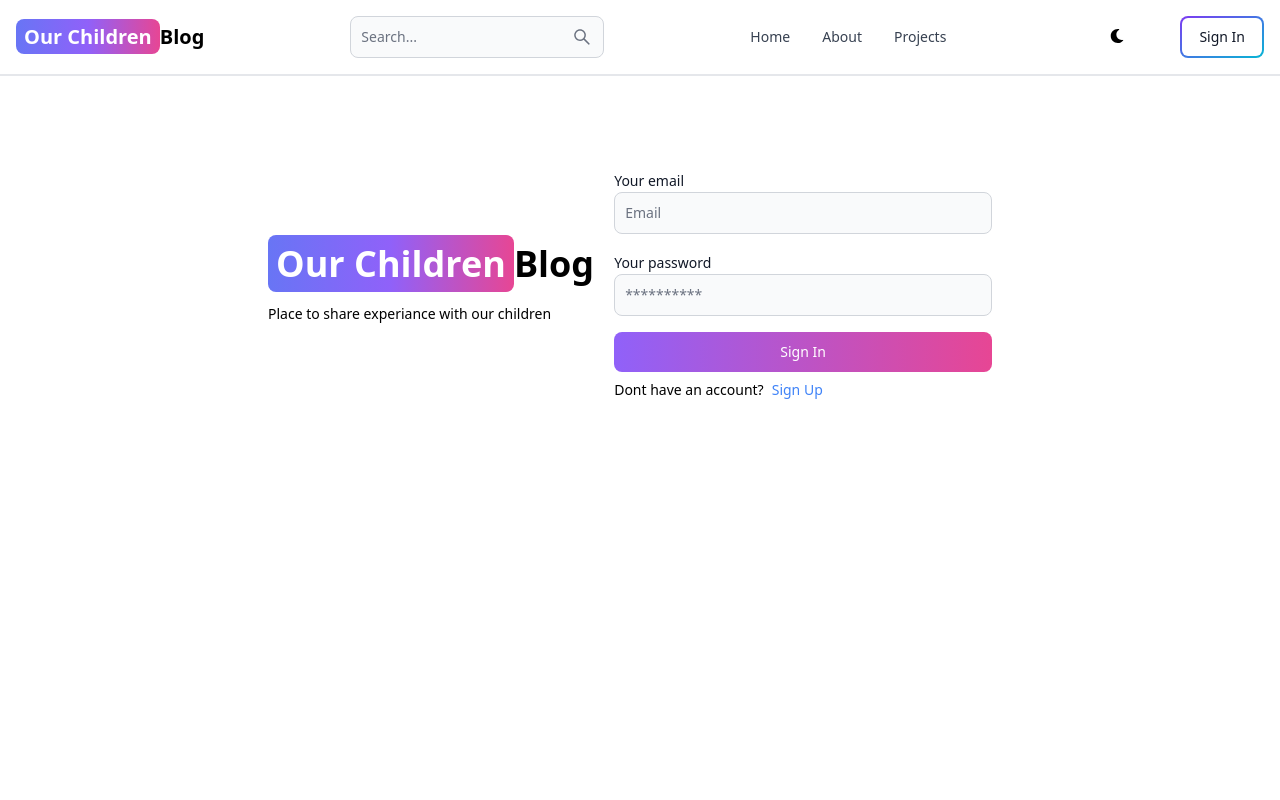
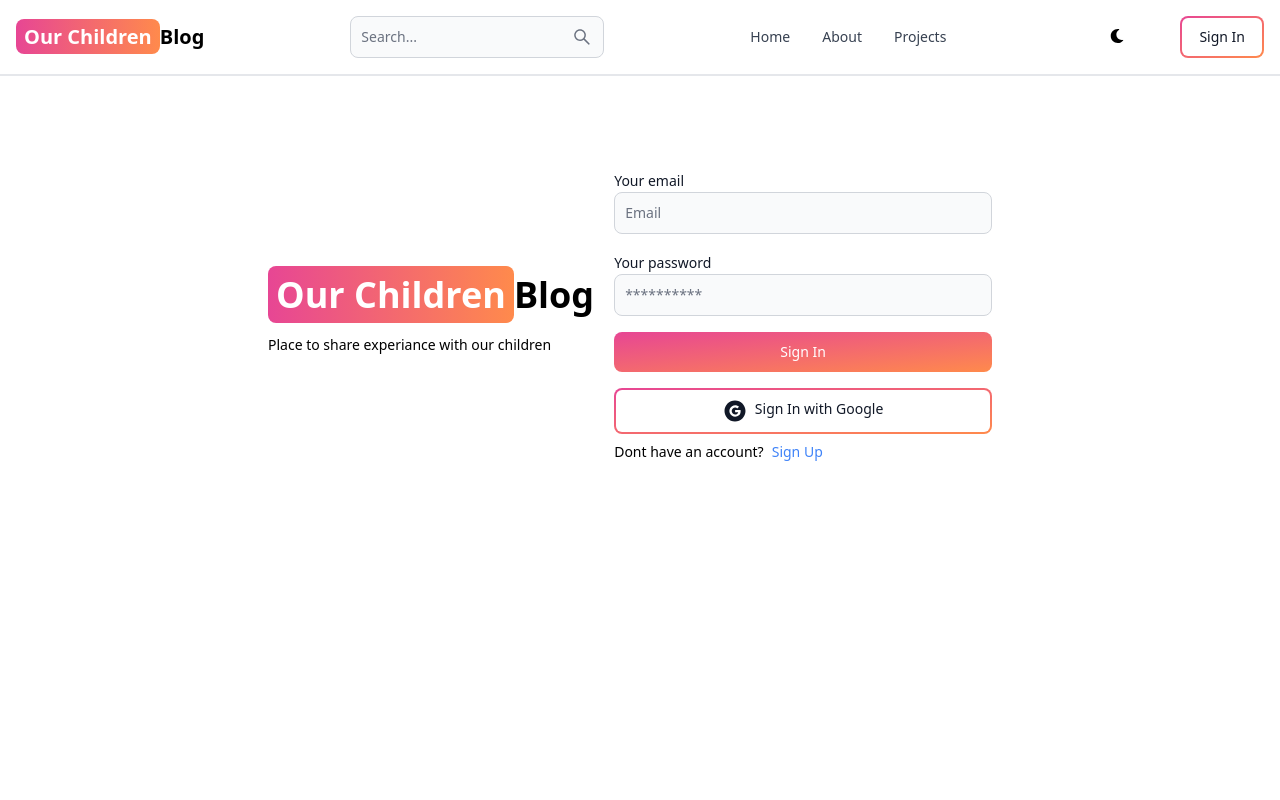
Before and after one commit to NikiKostadinova/Our-Children-React-Project, a React (Vite) app in the folder client/: page /sign-in in a window 1280 px wide. Shown: the top 800 px of the page. Built offline with nearby package versions, Linux system fonts and the light colour scheme.

Commit message:
Header updated

```diff
--- a/client/src/components/Footer.jsx
+++ b/client/src/components/Footer.jsx
@@ -10,7 +10,7 @@ export default function FooterComponent() {
                 <div className="grid w-full justify-between sm:flex md:grid-cols-1">
                     <div className="mt-5">
                         <Link to="/" className='self-center whitespace-nowrap text-lg sm:text-xl font-semibold dark:text-white'>
-                            <span className='px-2 py-1 bg-gradient-to-r from-indigo-500 via-purple-500 to-pink-500 rounded-lg text-white'>Our Children</span>
+                            <span className='px-2 py-1 bg-gradient-to-r from-pink-500  to-orange-400 rounded-lg text-white'>Our Children</span>
                             Blog
                         </Link>
                     </div>
--- /dev/null
+++ b/client/src/components/GoogleAuth.jsx
@@ -0,0 +1,15 @@
+import { Button } from "flowbite-react";
+import { AiFillGoogleCircle } from "react-icons/ai";
+
+export default function GoogleAuth() {
+
+  const handleGoogleSignIn = async () => {
+
+  }
+  return (
+    <Button type="button" gradientDuoTone="pinkToOrange" outline onClick={handleGoogleSignIn}>
+      <AiFillGoogleCircle className="w-6 h-6 mr-2"/>
+      Sign In with Google
+    </Button>
+  )
+}
--- a/client/src/components/Header.jsx
+++ b/client/src/components/Header.jsx
@@ -1,16 +1,18 @@
-import { Button, Navbar, TextInput } from 'flowbite-react';
+import { Avatar, Button, Dropdown, Navbar, TextInput } from 'flowbite-react';
 import { Link, useLocation } from 'react-router-dom';
 import { AiOutlineSearch } from 'react-icons/ai';
 import { FaMoon } from 'react-icons/fa';
+import { useSelector } from 'react-redux';
 
 
 
 export default function Header() {
   const path = useLocation().pathname;
+  const { currentUser } = useSelector(state => state.user);
   return (
     <Navbar className='border-b-2 p-4 flex justify-between items-center'>
       <Link to="/" className='self-center whitespace-nowrap text-sm sm:text-xl font-semibold dark:text-white'>
-        <span className='px-2 py-1 bg-gradient-to-r from-indigo-500 via-purple-500 to-pink-500 rounded-lg text-white'>Our Children</span>
+        <span className='px-2 py-1 bg-gradient-to-r  from-pink-500  to-orange-400 rounded-lg text-white'>Our Children</span>
         Blog
       </Link>
       <form >
@@ -28,11 +30,32 @@ export default function Header() {
         <Button className='w-20 h-10 hidden sm:inline' color='grey' pill>
           <FaMoon />
         </Button>
+        {currentUser ? (
+          <Dropdown
+          arrowIcon={false}
+          inline
+          label={
+            <Avatar alt='user' img={currentUser.profilePicture} rounded/>
+          }>
+           <Dropdown.Header>
+            <span className='block text-sm'>{currentUser.username}</span>
+           </Dropdown.Header>
+           <Link to={'/dashboard?tab=profile'}>
+           <Dropdown.Item>Profile</Dropdown.Item>
+           </Link>
+           <Dropdown.Divider />
+           <Dropdown.Item>Sign Out</Dropdown.Item>
+          </Dropdown>
+        ) :
+          (
             <Link to='/sign-in'>
-          <Button gradientDuoTone='purpleToBlue' outline>Sign In</Button>
+              <Button gradientDuoTone='pinkToOrange' outline>Sign In</Button>
             </Link>
+          )
+        }
+
         <Navbar.Toggle />
-      </div>
+      </div >
       <Navbar.Collapse>
         <Navbar.Link active={path === '/'} as={'div'}>
           <Link to='/' className="nav-link">Home</Link>
@@ -44,6 +67,6 @@ export default function Header() {
           <Link to='/projects' className="nav-link">Projects</Link>
         </Navbar.Link>
       </Navbar.Collapse>
-    </Navbar>
+    </Navbar >
   )
 }
--- a/client/src/pages/SignIn.jsx
+++ b/client/src/pages/SignIn.jsx
@@ -4,6 +4,7 @@ import { useState } from "react";
 import { Link, useNavigate } from "react-router-dom";
 import { useDispatch, useSelector } from "react-redux";
 import { signInStart, signInSuccess, signInFailure } from "../redux/user/userSlice";
+import GoogleAuth from "../components/GoogleAuth";
 
 export default function SignIn() {
   const [formData, setFormData] = useState({});
@@ -46,7 +47,7 @@ export default function SignIn() {
         {/* left side */}
         <div className="flex-2">
           <Link to="/" className='font-bold dark:text-white text-4xl'>
-            <span className='px-2 py-1 bg-gradient-to-r from-indigo-500 via-purple-500 to-pink-500 rounded-lg text-white'>Our Children</span>
+            <span className='px-2 py-1 bg-gradient-to-r  from-pink-500  to-orange-400 rounded-lg text-white'>Our Children</span>
             Blog
           </Link>
           <p className="text-sm mt-5">
@@ -75,7 +76,7 @@ export default function SignIn() {
                 onChange={handleChange}
               />
             </div>
-            <Button gradientDuoTone="purpleToPink" type="submit" disabled={loading}>
+            <Button gradientDuoTone="pinkToOrange" type="submit" disabled={loading}>
               {
                 loading ? (
                   <>
@@ -85,6 +86,7 @@ export default function SignIn() {
                 ) : "Sign In"
               }
             </Button>
+            <GoogleAuth />
           </form>
           <div className="flex gap-2 text-sm mt-2">
             <span>Dont have an account?</span>
--- a/client/src/pages/SignUp.jsx
+++ b/client/src/pages/SignUp.jsx
@@ -1,6 +1,7 @@
 import { Alert, Button, Label, Spinner, TextInput } from "flowbite-react";
 import { useState } from "react";
 import { Link, useNavigate } from "react-router-dom";
+import GoogleAuth from "../components/GoogleAuth";
 
 
 export default function SignUp() {
@@ -45,7 +46,7 @@ export default function SignUp() {
         {/* left side */}
         <div className="flex-2">
           <Link to="/" className='font-bold dark:text-white text-4xl'>
-            <span className='px-2 py-1 bg-gradient-to-r from-indigo-500 via-purple-500 to-pink-500 rounded-lg text-white'>Our Children</span>
+            <span className='px-2 py-1 bg-gradient-to-r  from-pink-500  to-orange-400 rounded-lg text-white'>Our Children</span>
             Blog
           </Link>
           <p className="text-sm mt-5">
@@ -83,7 +84,7 @@ export default function SignUp() {
                 onChange={handleChange}
               />
             </div>
-            <Button gradientDuoTone="purpleToPink" type="submit" disabled={loading}>
+            <Button gradientDuoTone="pinkToOrange" type="submit" disabled={loading}>
               {
                 loading ? (
                   <>
@@ -93,6 +94,7 @@ export default function SignUp() {
                 ) : "Sign Up"
               }
             </Button>
+            <GoogleAuth />
           </form>
           <div className="flex gap-2 text-sm mt-2">
             <span>Have an account?</span>
```
Also changed, not shown: 1 other file (tests, documents, lock files or other folders). Lines whose indentation alone changed are shown as unchanged.
